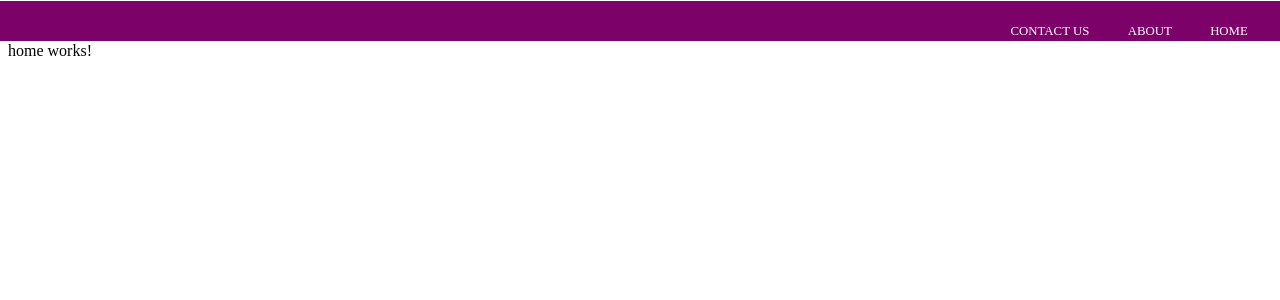
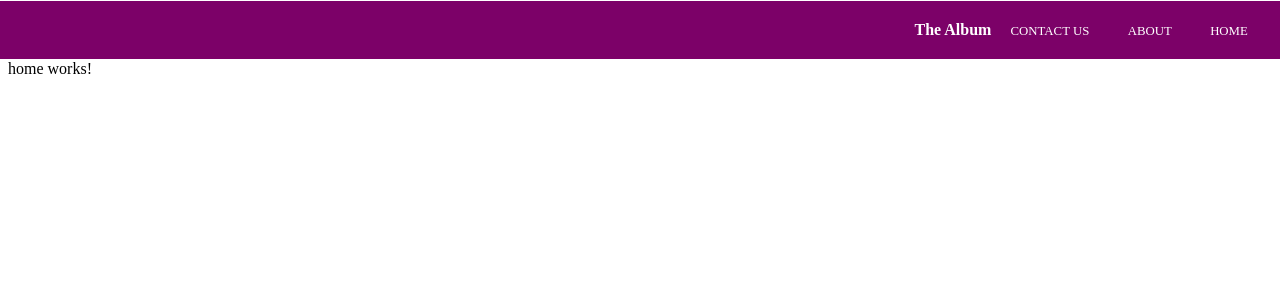
Before and after one commit to victoriaaoka/Photo-Album, an Angular app: page / in a window 1280 px wide. Shown: the top 300 px of the page. Built offline with nearby package versions, Linux system fonts and the light colour scheme.

Commit message:
Add appTitle variable

```diff
--- a/src/app/nav/nav.component.ts
+++ b/src/app/nav/nav.component.ts
@@ -6,7 +6,7 @@ import { Component, OnInit } from '@angular/core';
   styleUrls: ['./nav.component.css']
 })
 export class NavComponent implements OnInit {
-
+  appTitle = 'The Album'
   constructor() { }
 
   ngOnInit() {
```
